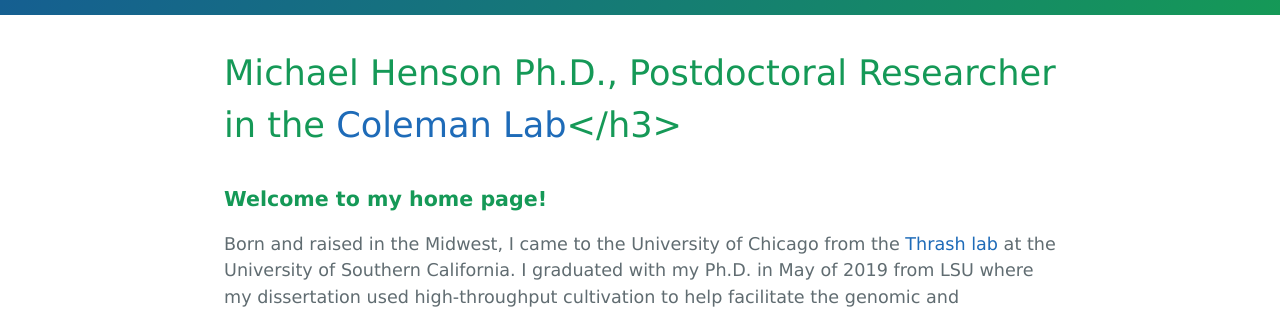
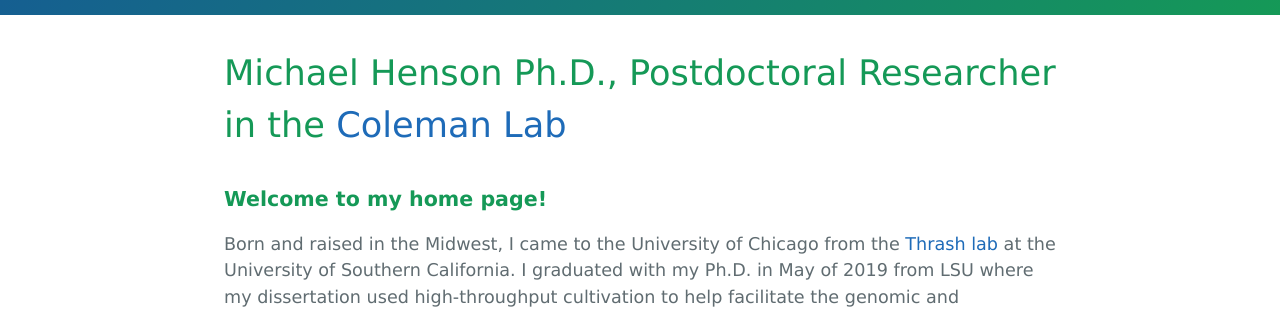
Before and after one commit to Hensonmw/hensonmw.github.io, a Jekyll site: the page built from index.md, in a window 1280 px wide. Shown: the part 354-663 px from the top of the page. Built offline with Jekyll 4.4.1, drawn with Linux system fonts in a browser that asks for light colours.

```diff
--- a/index.md
+++ b/index.md
@@ -3,7 +3,7 @@ layout: default
 title: Home
 permalink: /
 ---
-<h1> Michael Henson Ph.D., Postdoctoral Researcher in the <a href="http://biogeolabs.uchicago.edu/colemanlab/">Coleman Lab</a></h3>
+<h1> Michael Henson Ph.D., Postdoctoral Researcher in the <a href="http://biogeolabs.uchicago.edu/colemanlab/">Coleman Lab</a>
 
 <h3><strong>Welcome to my home page!</strong></h3>
 
```
